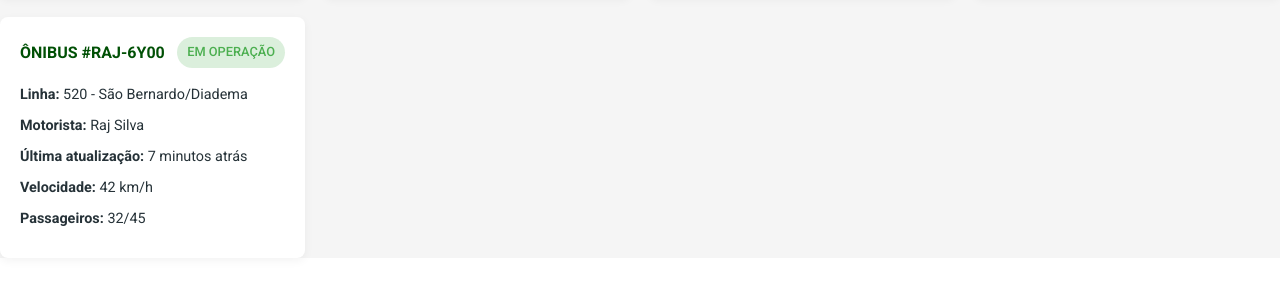
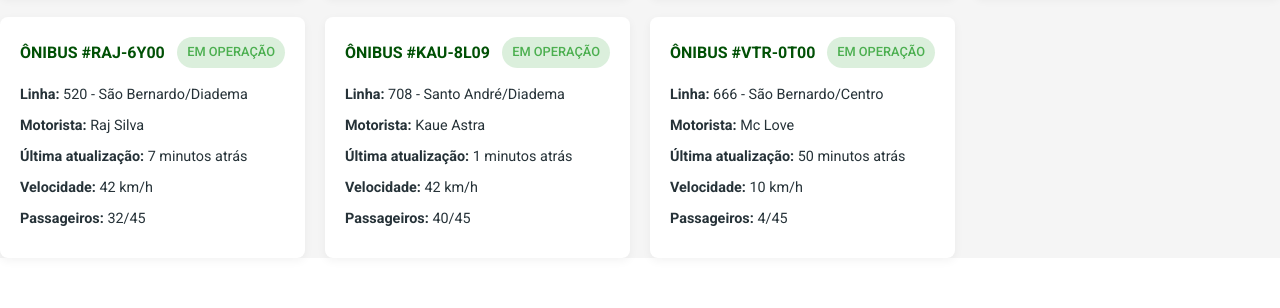
Before and after one commit to sistemainteligentedetransporte/STI, a plain HTML site: page index.html in a window 1280 px wide. Shown: the part 3749-4057 px from the top of the page. Drawn offline with nearby package versions, Linux system fonts and the light colour scheme.

Commit message:
Update index.html

```diff
--- a/index.html
+++ b/index.html
@@ -789,6 +789,32 @@
                         <p><strong>Velocidade:</strong> 42 km/h</p>
                         <p><strong>Passageiros:</strong> 32/45</p>
                     </div>
+                    </div>
+                <div class="vehicle-card">
+                    <div class="vehicle-header">
+                        <span class="vehicle-id">ÔNIBUS #KAU-8L09</span>
+                        <span class="vehicle-status status-active">EM OPERAÇÃO</span>
+                    </div>
+                    <div class="vehicle-details">
+                        <p><strong>Linha:</strong> 708 - Santo André/Diadema</p>
+                        <p><strong>Motorista:</strong> Kaue Astra</p>
+                        <p><strong>Última atualização:</strong> 1 minutos atrás</p>
+                        <p><strong>Velocidade:</strong> 42 km/h</p>
+                        <p><strong>Passageiros:</strong> 40/45</p>
+                    </div>
+                    </div>
+                <div class="vehicle-card">
+                    <div class="vehicle-header">
+                        <span class="vehicle-id">ÔNIBUS #VTR-0T00</span>
+                        <span class="vehicle-status status-active">EM OPERAÇÃO</span>
+                    </div>
+                    <div class="vehicle-details">
+                        <p><strong>Linha:</strong> 666 - São Bernardo/Centro</p>
+                        <p><strong>Motorista:</strong> Mc Love</p>
+                        <p><strong>Última atualização:</strong> 50 minutos atrás</p>
+                        <p><strong>Velocidade:</strong> 10 km/h</p>
+                        <p><strong>Passageiros:</strong> 4/45</p>
+                    </div>
                 </div>
             </div>
         </div>
```
